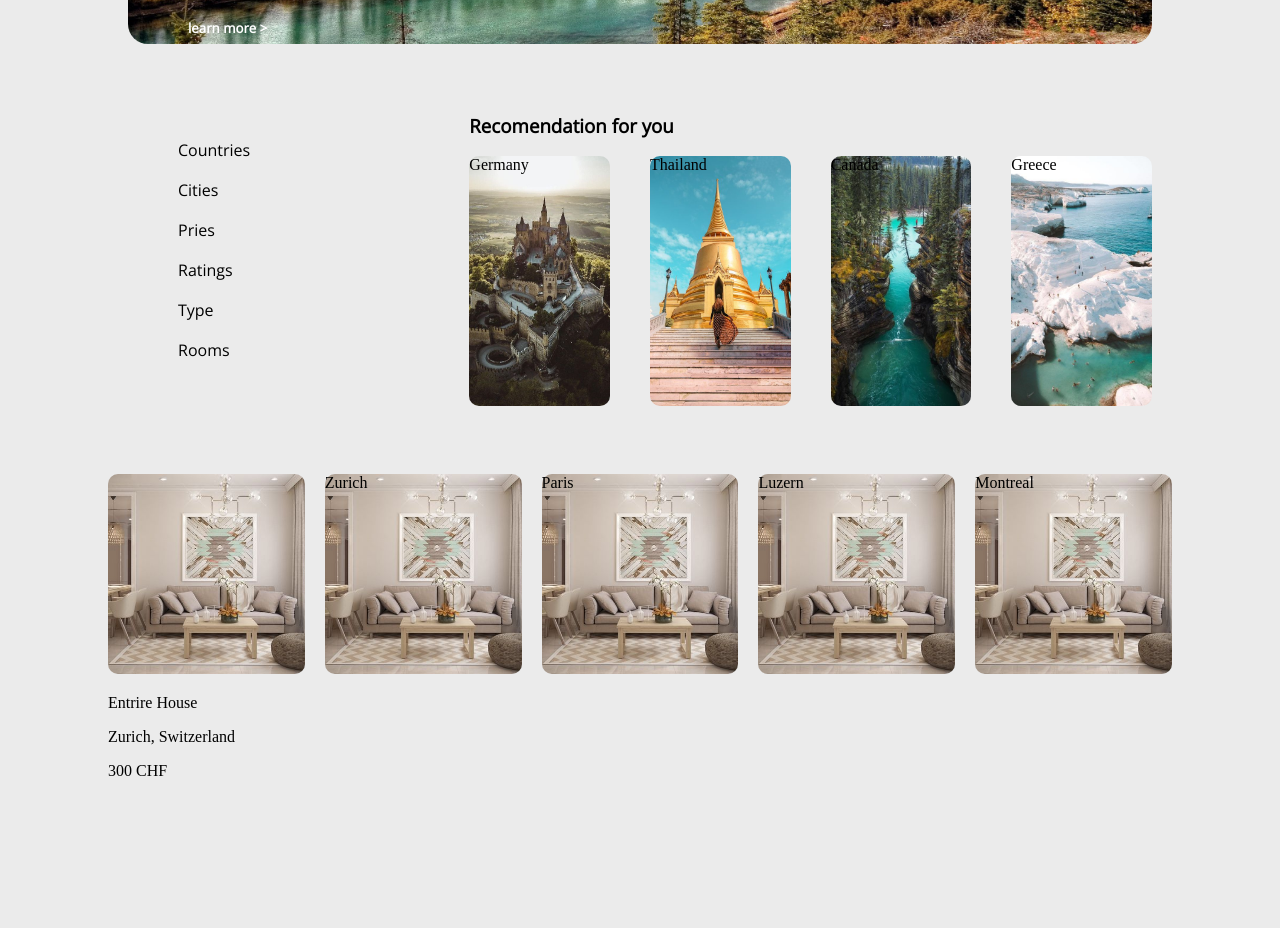
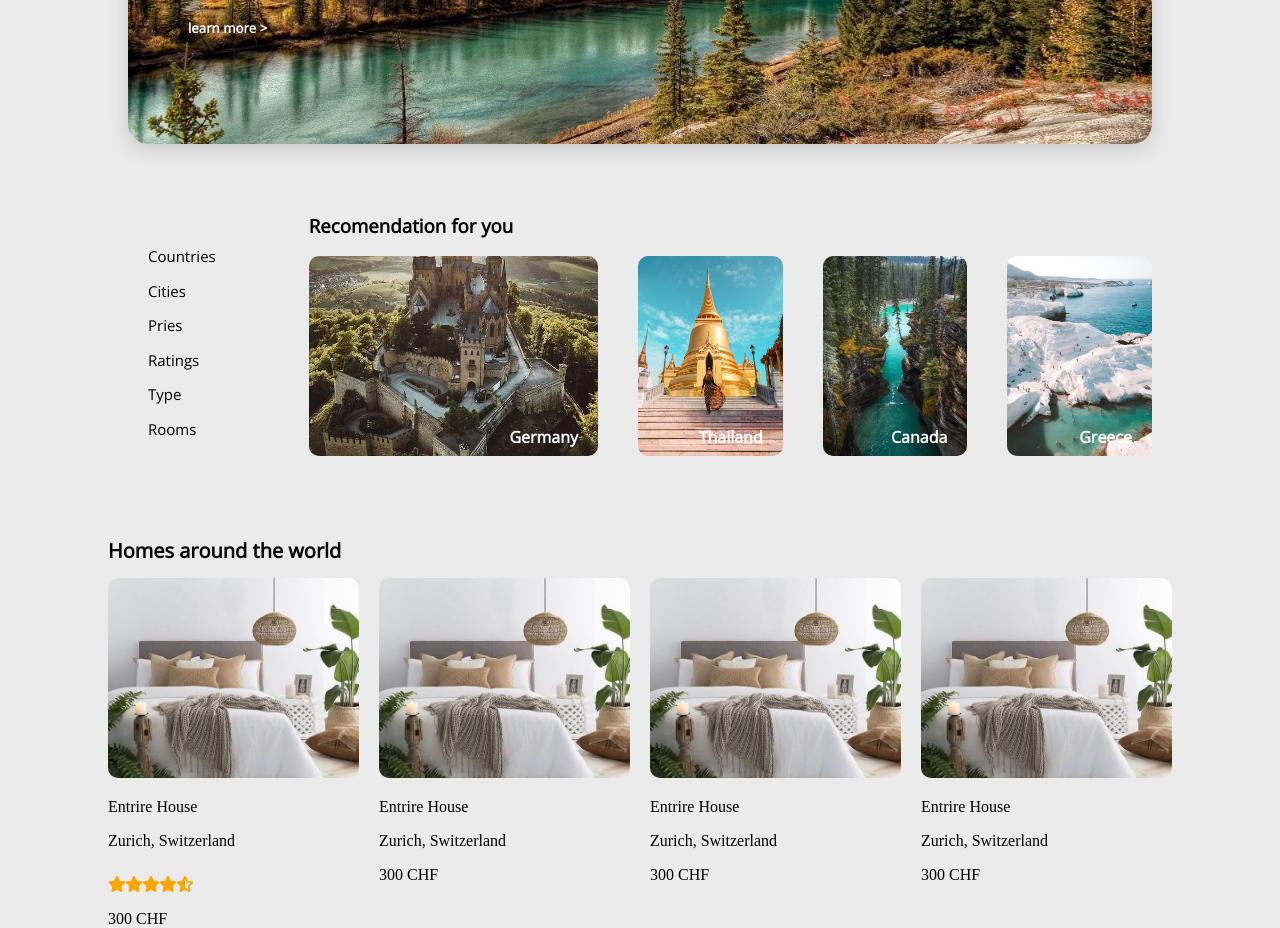
Before and after one commit to maemeier/airbnb, a website: page client/room.html in a window 1280 px wide. Shown: the part 408-1336 px from the top of the page. Before the commit the page ends 1190 px from the top, so only its background shows below. Drawn offline with nearby package versions, Linux system fonts and the light colour scheme.

Commit message:
edit layout, change photo and add icon

```diff
--- a/client/css/style.css
+++ b/client/css/style.css
@@ -2,8 +2,11 @@ body{
   background: #EBEBEB
 }
 h1{
-  margin-left: 100px
+  margin-left: 100px;
+  font-family: Open sans;
+  font-size: 20px;
 }
+
 img{
   width: 60px;
   height: 60px;
@@ -15,22 +18,32 @@ img{
   background: url('../img/header.jpg') no-repeat center;
   background-size: cover;
   margin-top: 30px;
-  height: 300px;
+  height: 400px;
   margin-left: 120px;
   margin-right:120px;
   border-radius: 20px;
+  box-shadow: 0 5px 20px rgba(0,0,0,.15)
 }
 .list{
   list-style: none;
-  line-height: 2.5;
-  margin-left: 30px;
-  font-family: Open sans
+  line-height: 2.3;
+  font-family: Open sans;
+  padding-top:10px;
+  font-size: 15px
 }
 .middle{
   display: grid;
-  grid-template-columns: 2fr 4fr;
-  column-gap: 60px
-
+  grid-template-columns: 1fr 4fr;
+  column-gap: 60px;
+  margin-bottom: 10px;
+}
+p.inText{
+  color: white;
+  text-align:right;
+  margin-top: 170px;
+  margin-right: 20px;
+  font-family: Open Sans;
+  font-weight: bold;
 }
 h4.top{
   padding-top: 80px;
@@ -73,14 +86,14 @@ h5{
 }
 .inside{
   display:grid;
-  grid-template-columns: 1fr 1fr 1fr 1fr;
+  grid-template-columns: 2fr 1fr 1fr 1fr;
   column-gap: 40px
 }
 .Germany{
   background-color: lightpink;
   background: url('../img/germany.jpg') no-repeat center;
   background-size: cover;
-  height: 250px;
+  height: 200px;
   border-radius: 10px;
 
 }
@@ -88,35 +101,35 @@ h5{
   background-color: lightpink;
   background: url('../img/thailand.jpg') no-repeat center;
   background-size: cover;
-  height: 250px;
+  height: 200px;
   border-radius: 10px;
 }
 .Canada{
   background-color: lightpink;
   background: url('../img/canada.jpg') no-repeat center;
   background-size: cover;
-  height: 250px;
+  height: 200px;
   border-radius: 10px;
 }
 .Greece{
   background-color: lightpink;
   background: url('../img/greece.jpg') no-repeat center;
   background-size: cover;
-  height: 250px;
+  height: 200px;
   border-radius: 10px;
 }
 .allRooms{
   display: grid;
-  grid-template-columns: 1fr 1fr 1fr 1fr 1fr;
+  grid-template-columns: 1fr 1fr 1fr 1fr;
   /* background-color: grey; */
   height: 300px;
-  margin-top: 50px;
+  margin-top: 10px;
   margin-left: 100px;
   margin-right:100px;
   grid-gap: 20px
 }
 .room{
-  background: url('../img/r1.jpg') no-repeat center;
+  background: url('../img/r5.jpg') no-repeat center;
   background-size: cover;
   height: 200px;
   border-radius: 10px;
@@ -124,6 +137,10 @@ h5{
 .type{
   margin-top: 220px
 }
-p{
+.fas{
+  color: #F9A602;
+  margin-top: 10px;
+  width: 13px;
+  height: 10px
 
 }
--- a/client/room.html
+++ b/client/room.html
@@ -3,6 +3,7 @@
   <head>
     <meta charset="utf-8">
     <title>Airbnb</title>
+<script src="https://kit.fontawesome.com/6496909f18.js"></script>
     <link href="https://fonts.googleapis.com/css?family=Open+Sans&display=swap" rel="stylesheet">
     <link rel="stylesheet" href="/css/style.css">
 
@@ -33,33 +34,56 @@
         </ul>
       </div>
       <div class="content">
-        <h3> Recomendation for you</h3>
+        <!-- <i class="fas fa-medal"> --><h3> Recomendation for you</h3>
         <div class="inside">
           <div class="Germany">
-            Germany</div>
+            <p class="inText">Germany</p>
+          </div>
           <div class="Thailand">
-            Thailand</div>
+            <p class="inText">Thailand</p>
+          </div>
           <div class="Canada">
-            Canada</div>
+            <p class="inText">Canada</p>
+          </div>
           <div class="Greece">
-            Greece</div>
+            <p class="inText">Greece</p>
+            </div>
 
         </div>
 
       </div>
   </div>
 
+      <h1> Homes around the world </h1>
+  <div class="allRooms">
 
-  <div class="allRooms">
+    <div class="room">
+      <p class="type">Entrire House</p>
+      <p>Zurich, Switzerland</p>
+      <i class="fas fa-star"></i>
+      <i class="fas fa-star"></i>
+      <i class="fas fa-star"></i>
+      <i class="fas fa-star"></i>
+      <i class="fas fa-star-half-alt"></i>
+      <p> 300 CHF</p>
+    </div>
     <div class="room">
       <p class="type">Entrire House</p>
       <p>Zurich, Switzerland</p>
       <p> 300 CHF</p>
     </div>
-    <div class="room">Zurich</div>
-    <div class="room">Paris</div>
-    <div class="room">Luzern</div>
-    <div class="room">Montreal</div>
+    <div class="room">
+      <p class="type">Entrire House</p>
+      <p>Zurich, Switzerland</p>
+      <p> 300 CHF</p>
+    </div>
+    <div class="room">
+      <p class="type">Entrire House</p>
+      <p>Zurich, Switzerland</p>
+      <p> 300 CHF</p>
+    </div>
+
+
 
 
   </div>
```
Also changed, not shown: client/img/r5.jpg (added), client/img/r6.jpg (added).
